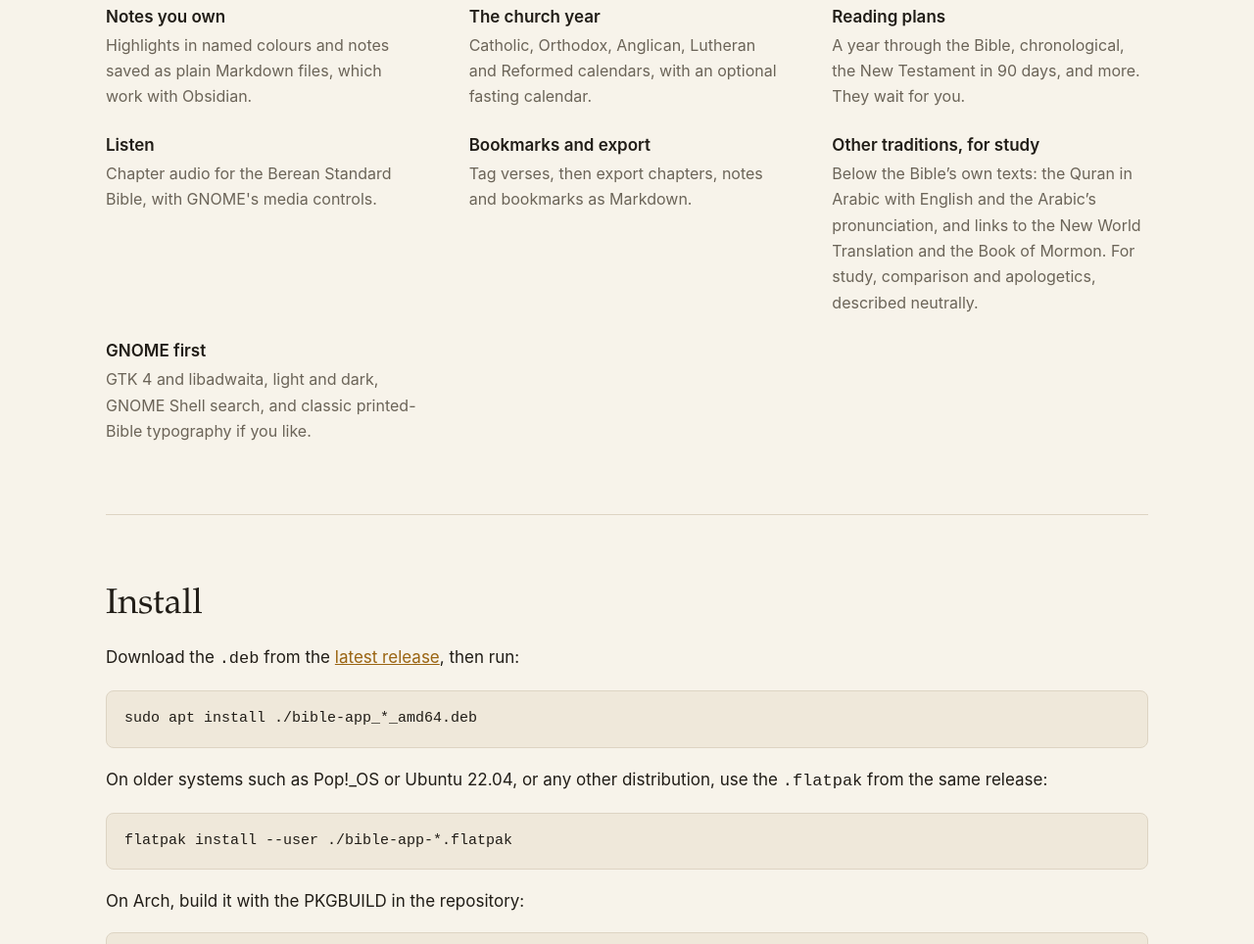
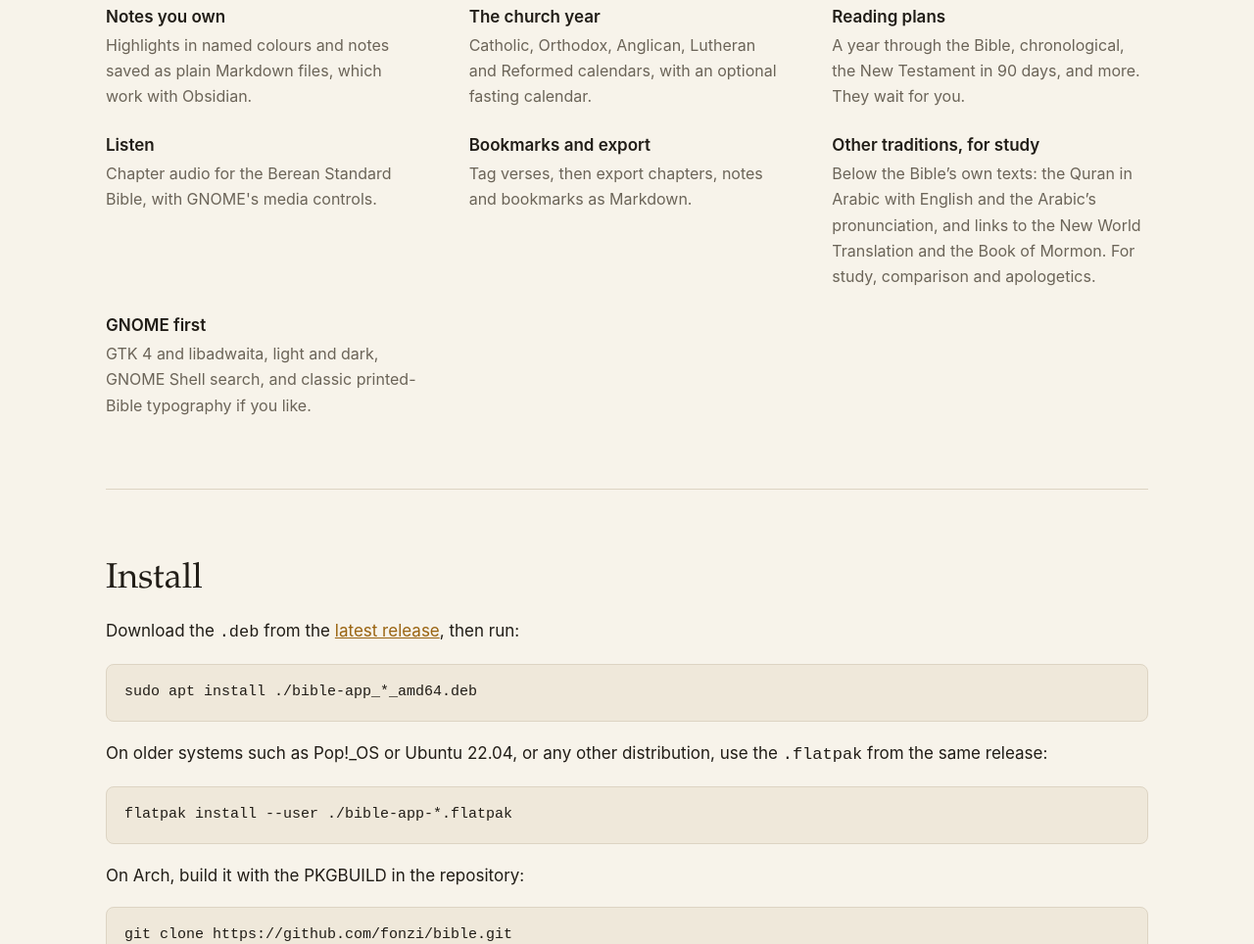
Before and after one commit to fonzi/bible, a plain HTML site: page website/index.html in a window 1280 px wide. Shown: the part 4136-5100 px from the top of the page at 98% size. Drawn offline with Linux system fonts and the light colour scheme.

Commit message:
README and site: drop the endorsement wording
Co-Authored-By: Claude Opus 5.5 <noreply@anthropic.com>

```diff
--- a/website/index.html
+++ b/website/index.html
@@ -175,7 +175,7 @@ footer{border-top:1px solid var(--rule);padding:32px 0 48px;color:var(--muted);f
 <div><dt>Reading plans</dt><dd>A year through the Bible, chronological, the New Testament in 90 days, and more. They wait for you.</dd></div>
 <div><dt>Listen</dt><dd>Chapter audio for the Berean Standard Bible, with GNOME's media controls.</dd></div>
 <div><dt>Bookmarks and export</dt><dd>Tag verses, then export chapters, notes and bookmarks as Markdown.</dd></div>
-<div><dt>Other traditions, for study</dt><dd>Below the Bible’s own texts: the Quran in Arabic with English and the Arabic’s pronunciation, and links to the New World Translation and the Book of Mormon. For study, comparison and apologetics, described neutrally.</dd></div>
+<div><dt>Other traditions, for study</dt><dd>Below the Bible’s own texts: the Quran in Arabic with English and the Arabic’s pronunciation, and links to the New World Translation and the Book of Mormon. For study, comparison and apologetics.</dd></div>
 <div><dt>GNOME first</dt><dd>GTK 4 and libadwaita, light and dark, GNOME Shell search, and classic printed-Bible typography if you like.</dd></div>
 </dl>
 </section>
```
Also changed, not shown: 1 other file.
